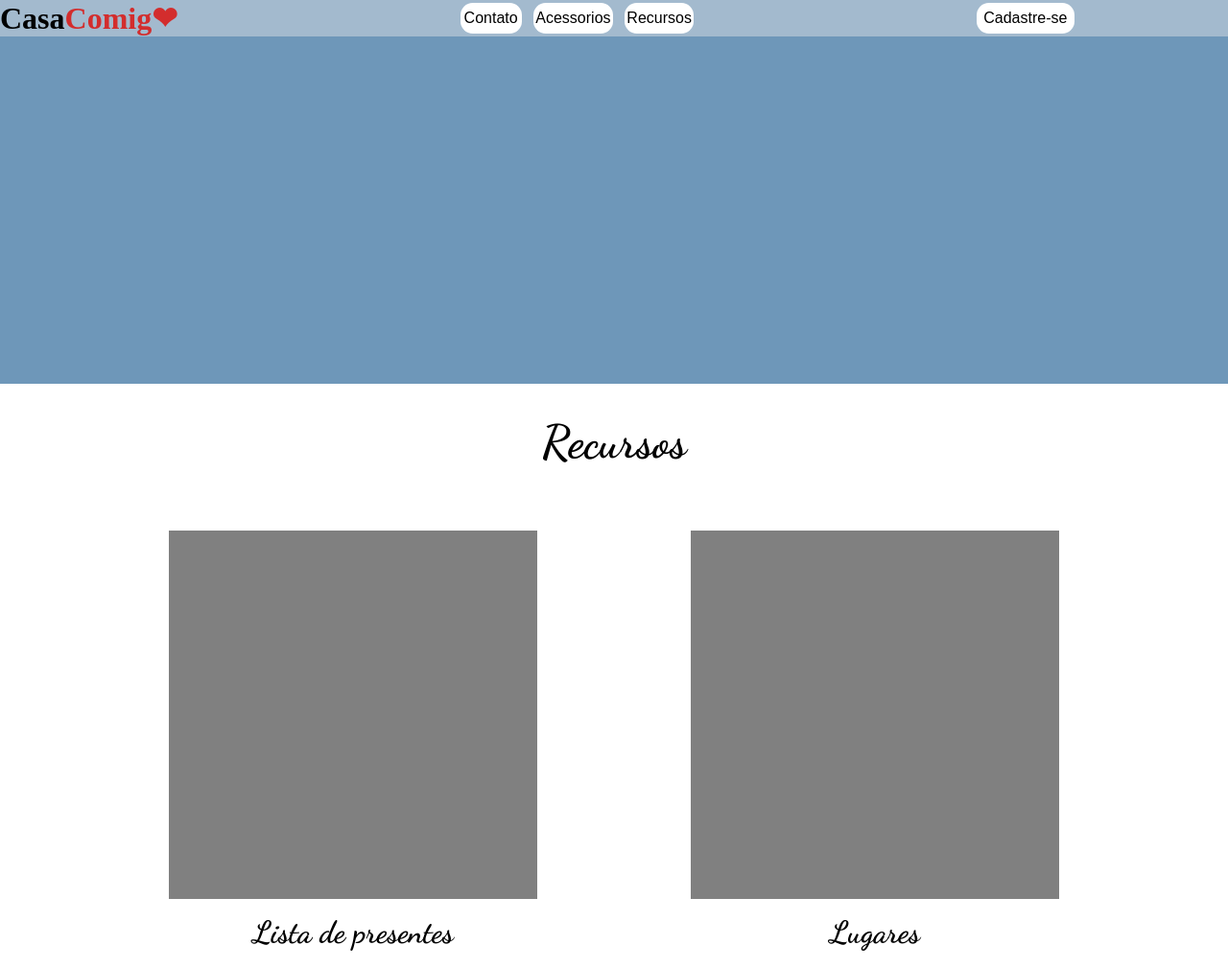
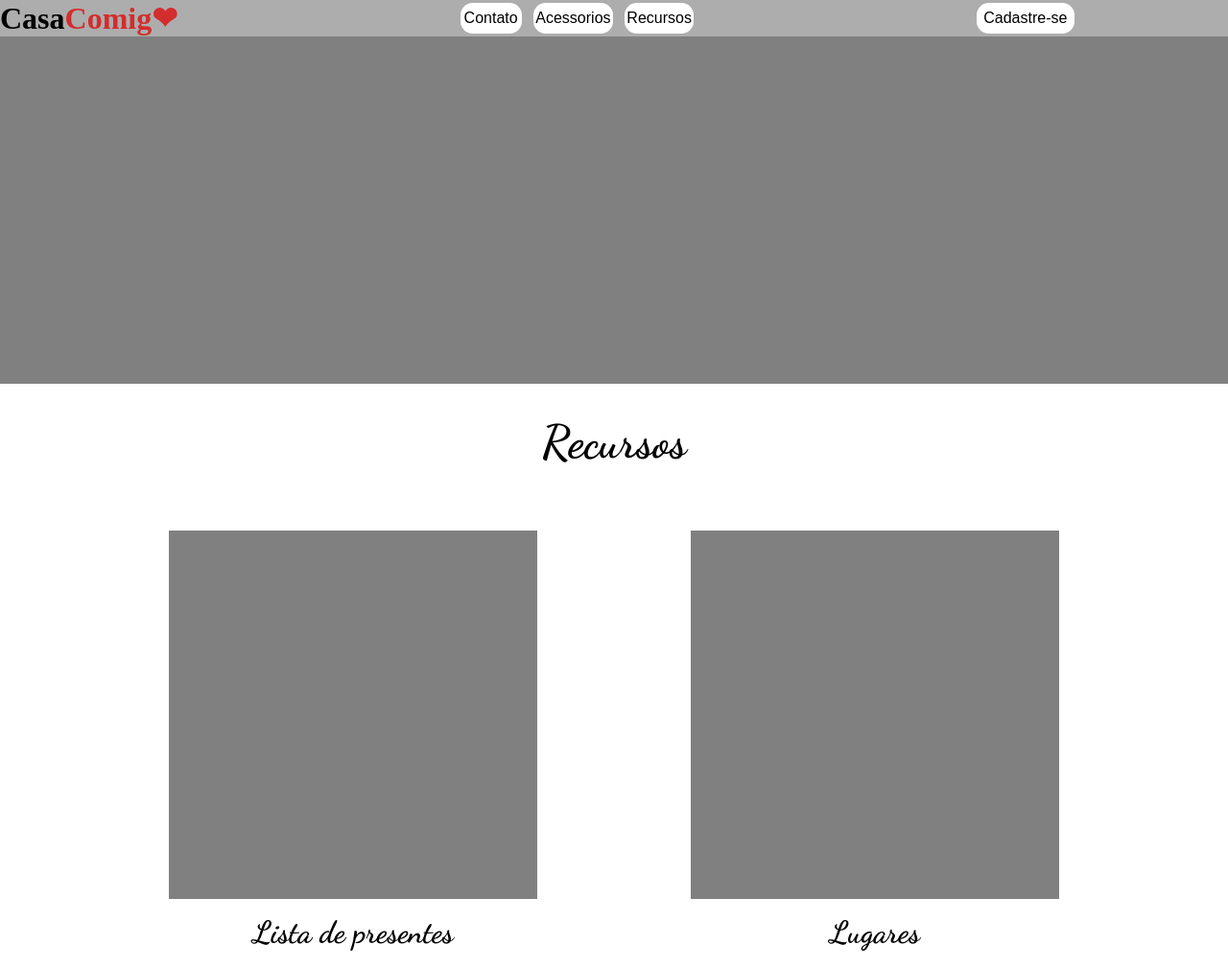
Before and after one commit to joaoapass/Layout-na-pratica, a plain HTML site: page index.html in a window 1280 px wide. Shown: the top 1010 px of the page at 96% size. Drawn offline with Linux system fonts and the light colour scheme.

Commit message:
Update style.css

```diff
--- a/style.css
+++ b/style.css
@@ -69,7 +69,7 @@ button:hover{
 }
 
 .banner{
-    background-color: rgb(110, 151, 185);
+    background-color: gray;
     width: 100%;
     height: 400px;
 }
```
